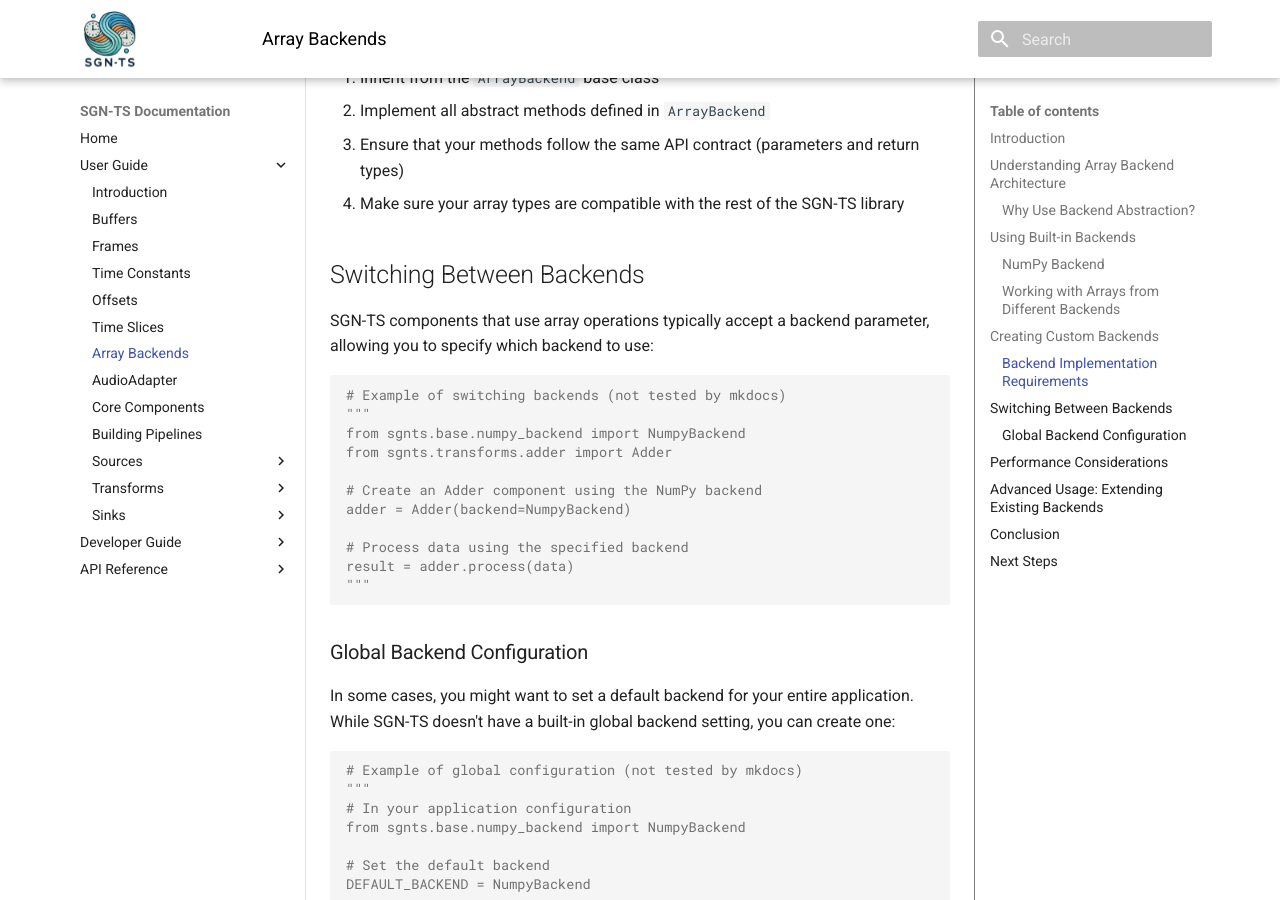
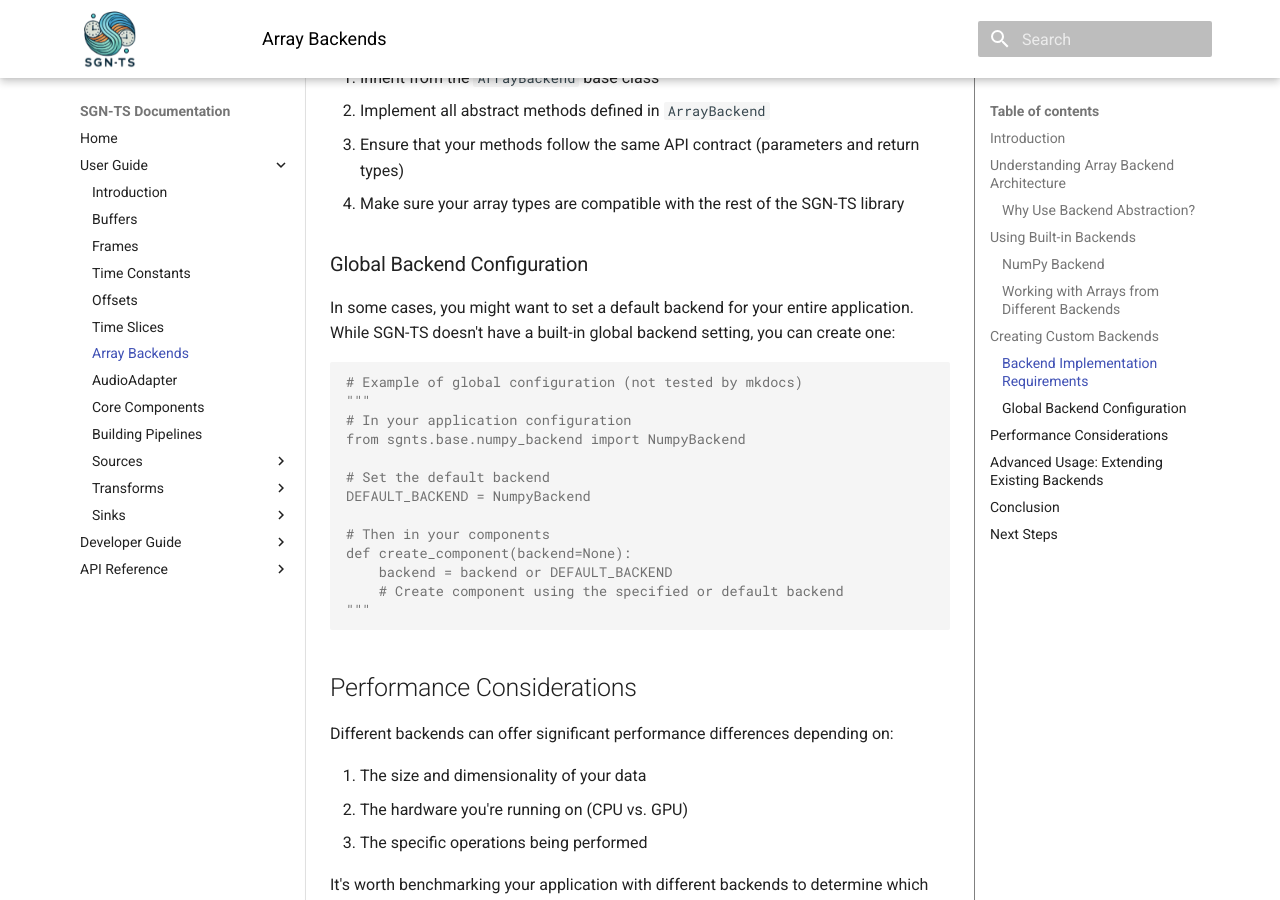
Before and after one commit to JWKennington/sgn-ts, an MkDocs documentation site: the page built from docs/user-guide/array_backend_tutorial.md, in a window 1280 px wide and 900 px high, scrolled down 2681 px. Built offline with MkDocs 1.6.1 and Material for MkDocs 9.7.7, drawn with Linux system fonts in a browser that asks for light colours.

Commit message:
fix some bad docs

````diff
--- a/docs/user-guide/array_backend_tutorial.md
+++ b/docs/user-guide/array_backend_tutorial.md
@@ -107,23 +107,6 @@ When implementing a custom backend, you must:
 3. Ensure that your methods follow the same API contract (parameters and return types)
 4. Make sure your array types are compatible with the rest of the SGN-TS library
 
-## Switching Between Backends
-
-SGN-TS components that use array operations typically accept a backend parameter, allowing you to specify which backend to use:
-
-```python
-# Example of switching backends (not tested by mkdocs)
-"""
-from sgnts.base.numpy_backend import NumpyBackend
-from sgnts.transforms.adder import Adder
-
-# Create an Adder component using the NumPy backend
-adder = Adder(backend=NumpyBackend)
-
-# Process data using the specified backend
-result = adder.process(data)
-"""
-```
 
 ### Global Backend Configuration
 
````
